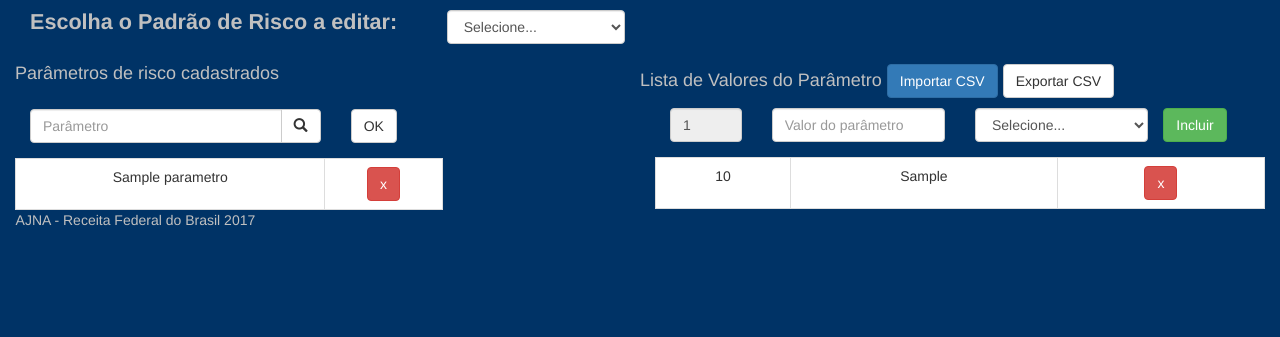
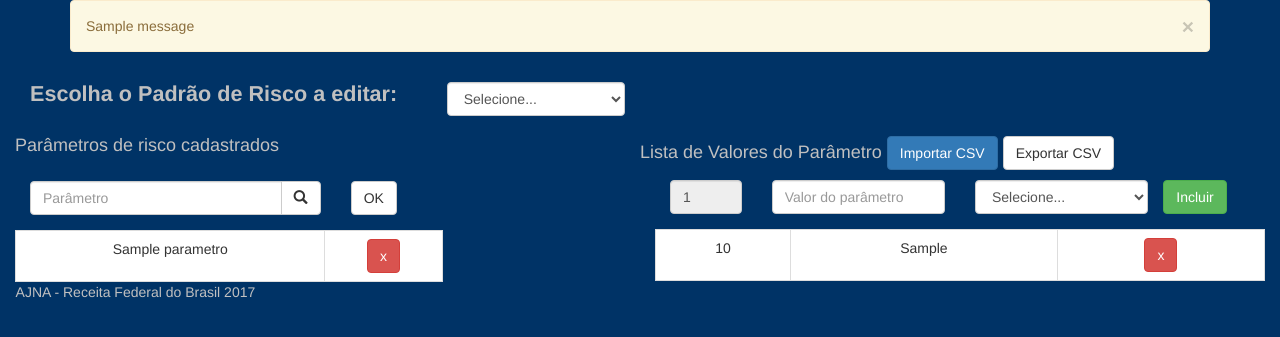
Before and after one commit to IvanBrasilico/ajna_docs, a Flask app: template sentinela/templates/edita_risco.html in a window 1280 px wide. Shown: the top 337 px of the page. Run offline with Flask 2, Linux system fonts and the light colour scheme; the template is opened without the code that fills it: most values are stand-ins (such as "Sample title", 1, 10 or a date in 2020); one stand-in notice (Sample message) is shown; some libraries are stand-ins or nearby versions; some web fonts are replaced.

Commit message:
Flask flash()

```diff
--- a/sentinela/templates/layout.html
+++ b/sentinela/templates/layout.html
@@ -15,6 +15,16 @@ AJNA - Visão computacional e Aprendizado de máquina na vigilância aduaneira
 
 {% block content %} {{super()}}
 <link href="/static/css/bootstrap.min.css" rel="stylesheet">
+<div class="container">
+    {% for message in get_flashed_messages() %}
+    <div class="alert alert-warning">
+        <button type="button" class="close" data-dismiss="alert">&times;</button>
+        {{ message }}
+    </div>
+    {% endfor %}
+
+    {% block page_content %}{% endblock %}
+</div>
 <style>
     .table {
         margin: auto;
```
Also changed, not shown: sentinela/tests/app_test.py (+0 -1 lines), sentinela/models/sentinela.db.
